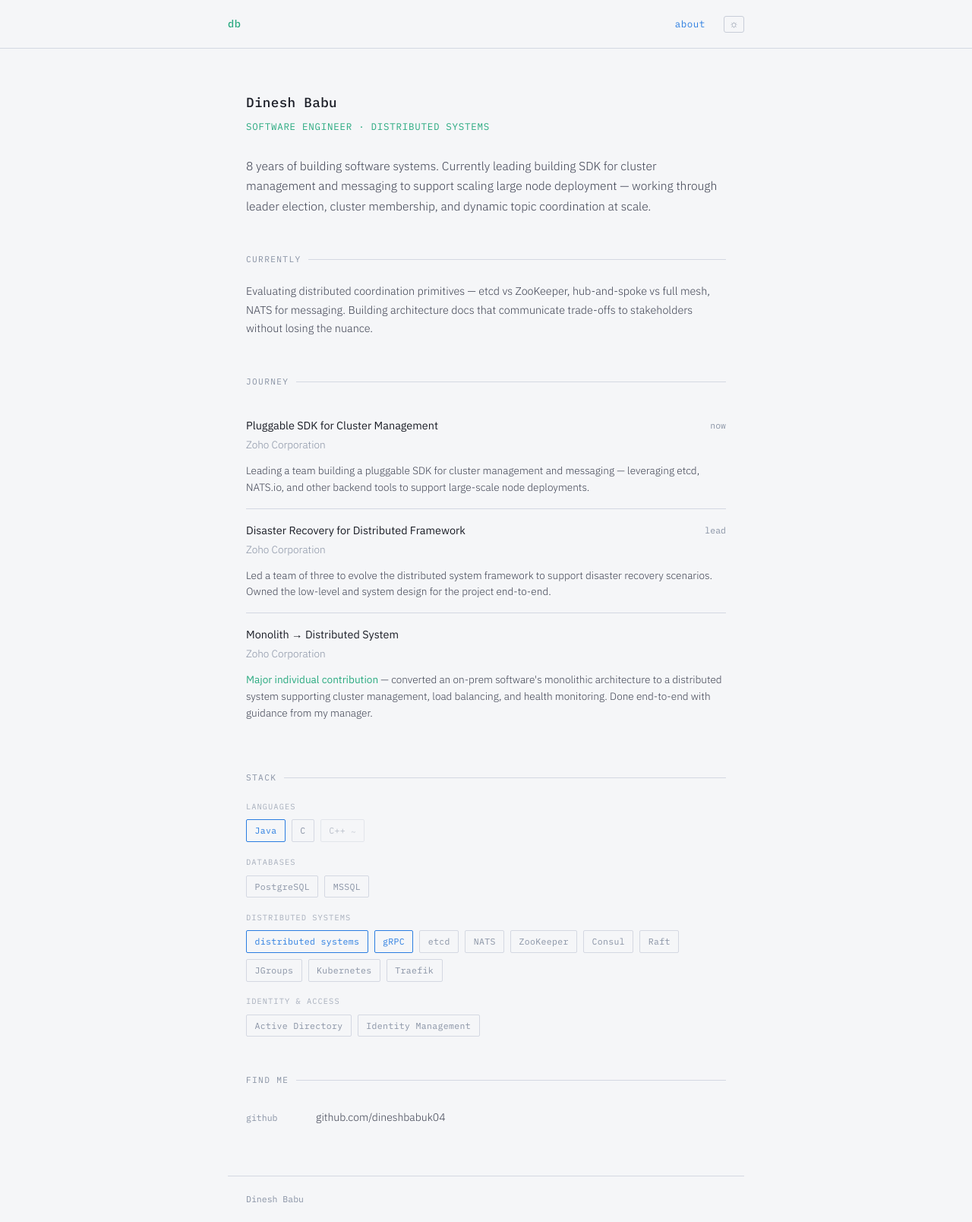
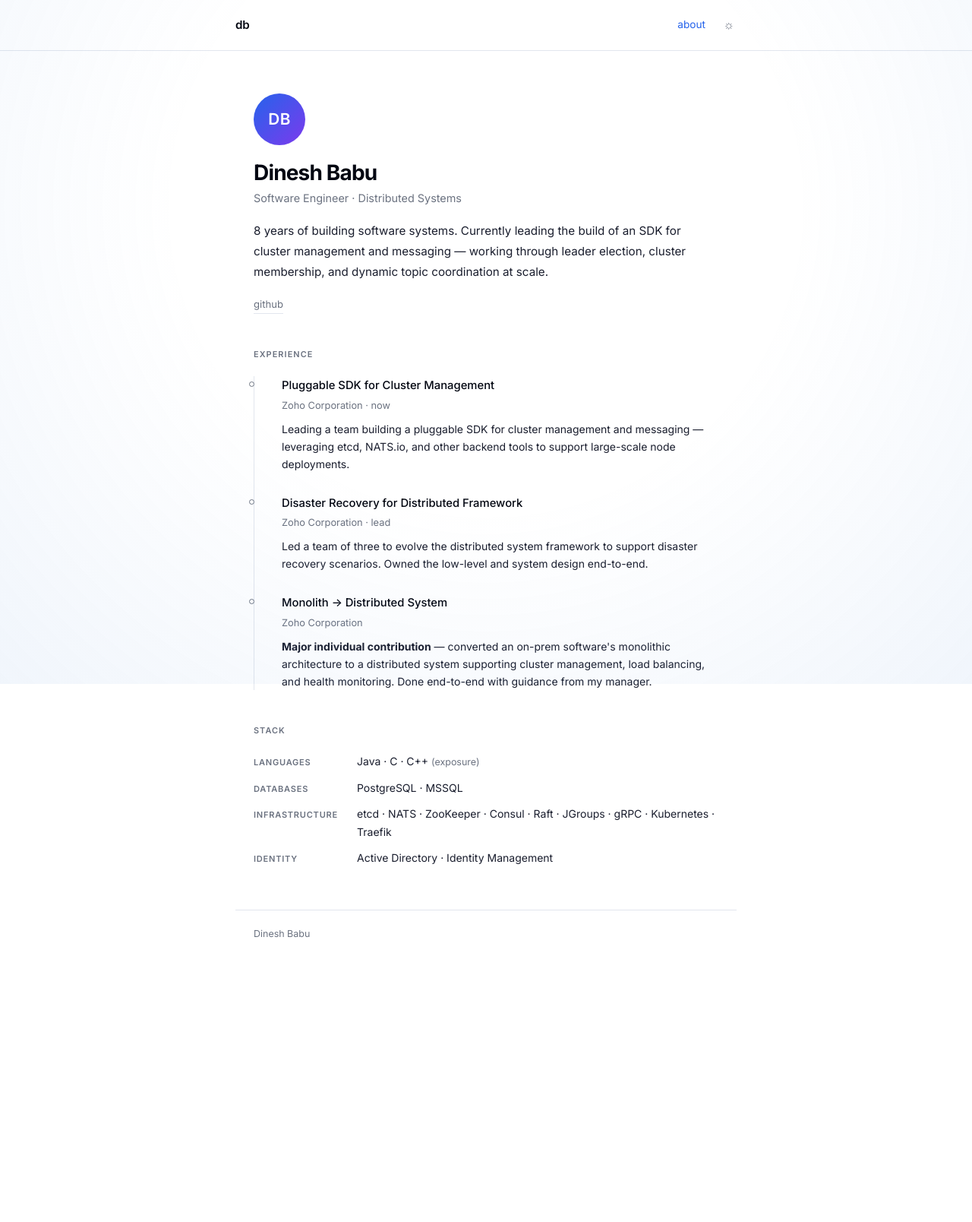
Before and after one commit to dineshbabuk04/dineshbabuk04.github.io, a Jekyll site: the page built from index.md, in a window 1280 px wide. Shown: the whole page at 76% size. Built offline with Jekyll 4.4.1, drawn with Linux system fonts in a browser that asks for light colours; after the commit the page ends 1259 px from its top, so only the background shows below that.

Commit message:
Redesign to karpathy.ai style — Inter font, timeline journey, plain stack, avatar, vignette

```diff
--- a/_layouts/default.html
+++ b/_layouts/default.html
@@ -10,7 +10,7 @@
   <link rel="preconnect" href="https://fonts.googleapis.com" />
   <link rel="preconnect" href="https://fonts.gstatic.com" crossorigin />
   <link
-    href="https://fonts.googleapis.com/css2?family=IBM+Plex+Mono:wght@400;500&family=IBM+Plex+Sans:ital,wght@0,300;0,400;0,500;1,300&display=swap"
+    href="https://fonts.googleapis.com/css2?family=Inter:wght@400;500;600;700&family=IBM+Plex+Mono:wght@400;500&display=swap"
     rel="stylesheet" />
   <link rel="stylesheet" href="{{ '/assets/css/main.css' | relative_url }}" />
   <script>
--- a/assets/css/main.css
+++ b/assets/css/main.css
@@ -1,4 +1,4 @@
-/* ─── Reset & Base ─────────────────────────────────────────── */
+/* ─── Reset ──────────────────────────────────────────────────── */
 *,
 *::before,
 *::after {
@@ -7,8 +7,22 @@
   padding: 0;
 }
 
-/* ─── Themes ────────────────────────────────────────────────── */
-:root,
+/* ─── Themes ─────────────────────────────────────────────────── */
+:root {
+  --bg: #ffffff;
+  --bg-2: #f3f4f7;
+  --border: #e2e6ee;
+  --text: #1a1e2e;
+  --text-dim: #6b7280;
+  --text-head: #030712;
+  --accent: #2563eb;
+  --accent-2: #059669;
+  --sans: 'Inter', system-ui, -apple-system, BlinkMacSystemFont, sans-serif;
+  --mono: 'IBM Plex Mono', monospace;
+  --max-w: 660px;
+  --gutter: 1.5rem;
+}
+
 [data-theme="dark"] {
   --bg: #0d0f12;
   --bg-2: #141720;
@@ -18,27 +32,9 @@
   --text-head: #e8ecf2;
   --accent: #4e9af1;
   --accent-2: #56c2a0;
-  --mono: 'IBM Plex Mono', monospace;
-  --sans: 'IBM Plex Sans', sans-serif;
-  --max-w: 680px;
-  --gutter: 1.5rem;
-  --toggle-bg: transparent;
-  --toggle-border: #2a3040;
 }
 
-[data-theme="light"] {
-  --bg: #f5f6f8;
-  --bg-2: #eceef2;
-  --border: #d4d8e2;
-  --text: #3c4050;
-  --text-dim: #8892a4;
-  --text-head: #1a1d26;
-  --accent: #2a7de1;
-  --accent-2: #2aaa80;
-  --toggle-bg: transparent;
-  --toggle-border: #c8cdd8;
-}
-
+/* ─── Base ───────────────────────────────────────────────────── */
 html {
   font-size: 16px;
   scroll-behavior: smooth;
@@ -48,11 +44,26 @@ body {
   background: var(--bg);
   color: var(--text);
   font-family: var(--sans);
-  font-weight: 300;
+  font-weight: 400;
   line-height: 1.7;
   min-height: 100vh;
   display: flex;
   flex-direction: column;
+}
+
+/* Vignette overlay in light mode */
+body::before {
+  content: '';
+  position: fixed;
+  inset: 0;
+  background: radial-gradient(ellipse at 50% 30%, transparent 45%, rgba(96, 150, 220, 0.09) 100%);
+  pointer-events: none;
+  z-index: 9999;
+  transition: opacity 0.3s;
+}
+
+html[data-theme="dark"] body::before {
+  opacity: 0;
 }
 
 a {
@@ -65,10 +76,10 @@ a:hover {
   text-underline-offset: 3px;
 }
 
-/* ─── Header / Nav ─────────────────────────────────────────── */
+/* ─── Header / Nav ───────────────────────────────────────────── */
 .site-header {
+  padding: 1.25rem var(--gutter);
   border-bottom: 1px solid var(--border);
-  padding: 1.25rem var(--gutter);
 }
 
 .site-header nav {
@@ -80,79 +91,72 @@ a:hover {
 }
 
 .nav-home {
-  font-family: var(--mono);
-  font-size: 0.85rem;
-  color: var(--accent-2);
-  letter-spacing: 0.05em;
-  font-weight: 500;
+  font-size: 0.95rem;
+  font-weight: 600;
+  color: var(--text-head);
+  letter-spacing: -0.01em;
 }
 
 .nav-home:hover {
   text-decoration: none;
-  opacity: 0.8;
+  opacity: 0.65;
 }
 
 .nav-links {
   display: flex;
-  gap: 1.5rem;
+  gap: 1.25rem;
+  align-items: center;
 }
 
 .nav-links a {
-  font-family: var(--mono);
-  font-size: 0.78rem;
+  font-size: 0.85rem;
   color: var(--text-dim);
-  letter-spacing: 0.04em;
   transition: color 0.15s;
 }
 
-.nav-links a:hover,
-.nav-links a.active {
+.nav-links a:hover {
   color: var(--text-head);
   text-decoration: none;
 }
 
 .nav-links a.active {
   color: var(--accent);
+  text-decoration: none;
 }
 
-/* ─── Theme Toggle ─────────────────────────────────────────── */
+/* ─── Theme Toggle ───────────────────────────────────────────── */
 .theme-toggle {
   background: none;
-  border: 1px solid var(--toggle-border);
-  border-radius: 3px;
+  border: none;
   color: var(--text-dim);
   cursor: pointer;
-  font-size: 0.85rem;
+  font-size: 1rem;
   line-height: 1;
-  padding: 0.2rem 0.4rem;
-  transition: color 0.15s, border-color 0.15s;
-  display: flex;
-  align-items: center;
+  padding: 0.1rem 0.2rem;
+  transition: color 0.15s;
 }
 
 .theme-toggle:hover {
   color: var(--text-head);
-  border-color: var(--text-dim);
 }
 
-/* Show moon icon in dark mode, sun icon in light mode */
-[data-theme="dark"] .theme-icon-light {
+html[data-theme="dark"] .theme-icon-light {
   display: none;
 }
 
-[data-theme="dark"] .theme-icon-dark {
+html[data-theme="dark"] .theme-icon-dark {
   display: inline;
 }
 
-[data-theme="light"] .theme-icon-dark {
+html[data-theme="light"] .theme-icon-dark {
   display: none;
 }
 
-[data-theme="light"] .theme-icon-light {
+html[data-theme="light"] .theme-icon-light {
   display: inline;
 }
 
-/* ─── Main ─────────────────────────────────────────────────── */
+/* ─── Main ───────────────────────────────────────────────────── */
 main {
   flex: 1;
   max-width: var(--max-w);
@@ -161,205 +165,172 @@ main {
   width: 100%;
 }
 
-/* ─── Profile / Home ───────────────────────────────────────── */
-.profile {}
+/* ─── Profile ────────────────────────────────────────────────── */
+.profile-intro {
+  margin-bottom: 2.75rem;
+}
 
-.profile-intro {
-  margin-bottom: 3rem;
+.avatar {
+  width: 68px;
+  height: 68px;
+  border-radius: 50%;
+  background: linear-gradient(135deg, #2563eb 0%, #7c3aed 100%);
+  color: #fff;
+  display: flex;
+  align-items: center;
+  justify-content: center;
+  font-size: 1.3rem;
+  font-weight: 600;
+  letter-spacing: 0.02em;
+  margin-bottom: 1.25rem;
+  user-select: none;
+}
+
+html[data-theme="dark"] .avatar {
+  background: linear-gradient(135deg, #4e9af1 0%, #9b6dff 100%);
 }
 
 .profile-name {
-  font-family: var(--mono);
-  font-size: 1.1rem;
-  font-weight: 500;
+  font-size: 1.75rem;
+  font-weight: 700;
   color: var(--text-head);
-  letter-spacing: 0.02em;
-  margin-bottom: 0.35rem;
+  letter-spacing: -0.03em;
+  line-height: 1.2;
+  margin-bottom: 0.3rem;
 }
 
 .profile-tagline {
-  font-family: var(--mono);
-  font-size: 0.78rem;
-  color: var(--accent-2);
-  letter-spacing: 0.06em;
-  text-transform: uppercase;
-}
-
-.profile-bio {
-  margin-top: 1.75rem;
+  font-size: 0.9rem;
+  color: var(--text-dim);
+  margin-bottom: 1.1rem;
 }
 
 .profile-bio p {
-  font-size: 0.975rem;
+  font-size: 0.95rem;
   color: var(--text);
-  margin-bottom: 1rem;
+  line-height: 1.75;
+  margin-bottom: 0.85rem;
 }
 
 .profile-bio p:last-child {
   margin-bottom: 0;
 }
 
-/* ─── Sections ─────────────────────────────────────────────── */
+/* Social links row */
+.social-links {
+  display: flex;
+  gap: 1rem;
+  margin-top: 1.1rem;
+  flex-wrap: wrap;
+}
+
+.social-link {
+  font-size: 0.82rem;
+  color: var(--text-dim);
+  border-bottom: 1px solid var(--border);
+  padding-bottom: 0.05rem;
+  transition: color 0.15s, border-color 0.15s;
+}
+
+.social-link:hover {
+  color: var(--accent);
+  border-color: var(--accent);
+  text-decoration: none;
+}
+
+/* ─── Sections ───────────────────────────────────────────────── */
 .section {
-  margin-top: 3rem;
+  margin-top: 2.75rem;
 }
 
 .section-label {
-  font-family: var(--mono);
-  font-size: 0.7rem;
-  letter-spacing: 0.12em;
+  font-size: 0.68rem;
+  font-weight: 600;
+  letter-spacing: 0.1em;
   text-transform: uppercase;
   color: var(--text-dim);
   margin-bottom: 1.25rem;
-  display: flex;
-  align-items: center;
-  gap: 0.6rem;
 }
 
-.section-label::after {
-  content: '';
-  flex: 1;
-  height: 1px;
-  background: var(--border);
+/* ─── Timeline ───────────────────────────────────────────────── */
+.timeline {
+  position: relative;
+  padding-left: 1rem;
+  border-left: 1.5px solid var(--border);
 }
 
-/* ─── Tech Stack Tags ──────────────────────────────────────── */
-.tags {
-  display: flex;
-  flex-wrap: wrap;
-  gap: 0.5rem;
+.timeline-item {
+  position: relative;
+  padding: 0 0 1.75rem 1.25rem;
 }
 
-.tag {
-  font-family: var(--mono);
-  font-size: 0.72rem;
-  padding: 0.25rem 0.65rem;
-  border: 1px solid var(--border);
-  color: var(--text-dim);
-  border-radius: 2px;
-  letter-spacing: 0.03em;
+.timeline-item:last-child {
+  padding-bottom: 0;
 }
 
-.tag.highlight {
-  border-color: var(--accent);
-  color: var(--accent);
+.timeline-dot {
+  position: absolute;
+  left: -1.42rem;
+  top: 0.42rem;
+  width: 7px;
+  height: 7px;
+  border-radius: 50%;
+  background: var(--bg);
+  border: 1.5px solid var(--text-dim);
 }
 
-.tag.tag-dim {
-  opacity: 0.55;
+.timeline-role {
+  font-size: 0.925rem;
+  font-weight: 500;
+  color: var(--text-head);
+  margin-bottom: 0.15rem;
 }
 
-.tag-note {
-  font-size: 0.65rem;
-  opacity: 0.7;
-  vertical-align: middle;
+.timeline-meta {
+  font-size: 0.8rem;
+  color: var(--text-dim);
+  margin-bottom: 0.5rem;
 }
 
-/* ─── Stack Groups ─────────────────────────────────────────── */
-.stack-group {
-  margin-top: 1.1rem;
+.timeline-desc {
+  font-size: 0.875rem;
+  color: var(--text);
+  line-height: 1.65;
 }
 
-.stack-group:first-child {
-  margin-top: 0;
+/* ─── Stack (plain text) ─────────────────────────────────────── */
+.stack-plain {
+  display: flex;
+  flex-direction: column;
+  gap: 0.65rem;
 }
 
-.stack-group-label {
-  font-family: var(--mono);
-  font-size: 0.65rem;
-  letter-spacing: 0.1em;
+.stack-row {
+  display: grid;
+  grid-template-columns: 7.5rem 1fr;
+  gap: 0.5rem 1rem;
+  align-items: baseline;
+}
+
+.stack-cat {
+  font-size: 0.69rem;
+  font-weight: 600;
+  letter-spacing: 0.07em;
   text-transform: uppercase;
   color: var(--text-dim);
-  margin-bottom: 0.5rem;
-  opacity: 0.7;
 }
 
-/* ─── Work items ───────────────────────────────────────────── */
-.work-list {
-  list-style: none;
-}
-
-.work-item {
-  display: grid;
-  grid-template-columns: 1fr auto;
-  gap: 0.5rem 1.5rem;
-  padding: 1rem 0;
-  border-bottom: 1px solid var(--border);
-  align-items: start;
-}
-
-.work-item:last-child {
-  border-bottom: none;
-}
-
-.work-role {
-  font-size: 0.9rem;
-  color: var(--text-head);
-  font-weight: 400;
-}
-
-.work-company {
-  font-size: 0.85rem;
-  color: var(--text-dim);
-  margin-top: 0.1rem;
-}
-
-.work-period {
-  font-family: var(--mono);
-  font-size: 0.72rem;
-  color: var(--text-dim);
-  white-space: nowrap;
-  padding-top: 0.15rem;
-}
-
-.work-desc {
-  grid-column: 1 / -1;
-  font-size: 0.85rem;
-  color: var(--text);
-  margin-top: 0.25rem;
-  line-height: 1.6;
-}
-
-.work-highlight {
-  color: var(--accent-2);
-  font-weight: 400;
-}
-
-/* ─── Links section ────────────────────────────────────────── */
-.link-list {
-  list-style: none;
-}
-
-.link-list li {
-  display: flex;
-  align-items: center;
-  gap: 0.75rem;
-  padding: 0.5rem 0;
-  border-bottom: 1px solid var(--border);
-}
-
-.link-list li:last-child {
-  border-bottom: none;
-}
-
-.link-label {
-  font-family: var(--mono);
-  font-size: 0.72rem;
-  color: var(--text-dim);
-  width: 5rem;
-  flex-shrink: 0;
-}
-
-.link-list a {
+.stack-vals {
   font-size: 0.875rem;
   color: var(--text);
 }
 
-.link-list a:hover {
-  color: var(--accent);
+.stack-note {
+  font-size: 0.78rem;
+  color: var(--text-dim);
 }
 
-/* ─── Blog page ────────────────────────────────────────────── */
+/* ─── Blog page ──────────────────────────────────────────────── */
 .post-list {
   list-style: none;
 }
@@ -368,7 +339,7 @@ main {
   display: grid;
   grid-template-columns: auto 1fr;
   gap: 0.5rem 1.25rem;
-  padding: 1.1rem 0;
+  padding: 1rem 0;
   border-bottom: 1px solid var(--border);
   align-items: baseline;
 }
@@ -378,8 +349,7 @@ main {
 }
 
 .post-list-date {
-  font-family: var(--mono);
-  font-size: 0.7rem;
+  font-size: 0.75rem;
   color: var(--text-dim);
   white-space: nowrap;
 }
@@ -398,10 +368,10 @@ main {
   grid-column: 2;
   font-size: 0.82rem;
   color: var(--text-dim);
-  margin-top: 0.15rem;
+  margin-top: 0.1rem;
 }
 
-/* ─── Post ─────────────────────────────────────────────────── */
+/* ─── Post ───────────────────────────────────────────────────── */
 .post {}
 
 .post-header {
@@ -409,19 +379,18 @@ main {
 }
 
 .post-header time {
-  font-family: var(--mono);
-  font-size: 0.72rem;
+  font-size: 0.75rem;
   color: var(--text-dim);
-  letter-spacing: 0.04em;
   display: block;
   margin-bottom: 0.75rem;
 }
 
 .post-header h1 {
   font-size: 1.5rem;
-  font-weight: 400;
+  font-weight: 700;
   color: var(--text-head);
   line-height: 1.3;
+  letter-spacing: -0.02em;
 }
 
 .post-desc {
@@ -437,8 +406,8 @@ main {
 }
 
 .post-content h2 {
-  font-family: var(--mono);
   font-size: 0.85rem;
+  font-weight: 600;
   text-transform: uppercase;
   letter-spacing: 0.08em;
   color: var(--accent-2);
@@ -447,7 +416,7 @@ main {
 
 .post-content h3 {
   font-size: 1rem;
-  font-weight: 500;
+  font-weight: 600;
   color: var(--text-head);
   margin: 2rem 0 0.75rem;
 }
@@ -466,7 +435,7 @@ main {
   background: var(--bg-2);
   border: 1px solid var(--border);
   padding: 0.1em 0.4em;
-  border-radius: 2px;
+  border-radius: 3px;
   color: var(--accent-2);
 }
 
@@ -476,7 +445,7 @@ main {
   padding: 1.25rem;
   overflow-x: auto;
   margin: 1.5rem 0;
-  border-radius: 3px;
+  border-radius: 4px;
 }
 
 .post-content pre code {
@@ -511,12 +480,11 @@ main {
 }
 
 .post-footer a {
-  font-family: var(--mono);
   font-size: 0.78rem;
   color: var(--text-dim);
 }
 
-/* ─── Footer ───────────────────────────────────────────────── */
+/* ─── Footer ─────────────────────────────────────────────────── */
 .site-footer {
   border-top: 1px solid var(--border);
   padding: 1.25rem var(--gutter);
@@ -529,8 +497,7 @@ main {
 }
 
 .site-footer span {
-  font-family: var(--mono);
-  font-size: 0.72rem;
+  font-size: 0.78rem;
   color: var(--text-dim);
 }
 
@@ -540,8 +507,7 @@ main {
 }
 
 .footer-links a {
-  font-family: var(--mono);
-  font-size: 0.72rem;
+  font-size: 0.78rem;
   color: var(--text-dim);
 }
 
@@ -550,21 +516,22 @@ main {
   text-decoration: none;
 }
 
-/* ─── Responsive ───────────────────────────────────────────── */
+/* ─── Responsive ─────────────────────────────────────────────── */
 @media (max-width: 600px) {
   :root {
     --gutter: 1.1rem;
   }
 
   main {
-    padding: 2.5rem var(--gutter);
+    padding: 2.25rem var(--gutter);
   }
 
-  .work-item {
+  .stack-row {
     grid-template-columns: 1fr;
+    gap: 0.15rem;
   }
 
-  .work-period {
-    display: none;
+  .stack-cat {
+    margin-bottom: 0.1rem;
   }
 }
--- a/index.md
+++ b/index.md
@@ -7,119 +7,85 @@ description: Software engineer specializing in distributed systems
 <div class="profile">
 
   <div class="profile-intro">
+    <div class="avatar">DB</div>
     <div class="profile-name">Dinesh Babu</div>
     <div class="profile-tagline">Software Engineer · Distributed Systems</div>
     <div class="profile-bio">
       <p>
-        8 years of building software systems. Currently leading building SDK for cluster management and messaging to support scaling large node deployment — working through
-        leader election, cluster membership, and dynamic topic coordination at scale.
+        8 years of building software systems. Currently leading the build of an SDK for cluster
+        management and messaging — working through leader election, cluster membership, and
+        dynamic topic coordination at scale.
       </p>
+    </div>
+    <div class="social-links">
+      <a href="https://github.com/dineshbabuk04/" target="_blank" class="social-link">github</a>
     </div>
   </div>
 
   <div class="section">
-    <div class="section-label">currently</div>
-    <p style="font-size: 0.9rem;">
-      Evaluating distributed coordination primitives — etcd vs ZooKeeper, hub-and-spoke
-      vs full mesh, NATS for messaging. Building architecture docs that communicate
-      trade-offs to stakeholders without losing the nuance.
-    </p>
-  </div>
+    <div class="section-label">experience</div>
+    <div class="timeline">
 
-  <div class="section">
-    <div class="section-label">journey</div>
-    <ul class="work-list">
-      <li class="work-item">
-        <div>
-          <div class="work-role">Pluggable SDK for Cluster Management</div>
-          <div class="work-company">Zoho Corporation</div>
+      <div class="timeline-item">
+        <div class="timeline-dot"></div>
+        <div class="timeline-content">
+          <div class="timeline-role">Pluggable SDK for Cluster Management</div>
+          <div class="timeline-meta">Zoho Corporation &middot; now</div>
+          <p class="timeline-desc">
+            Leading a team building a pluggable SDK for cluster management and messaging —
+            leveraging etcd, NATS.io, and other backend tools to support large-scale node deployments.
+          </p>
         </div>
-        <div class="work-period">now</div>
-        <div class="work-desc">
-          Leading a team building a pluggable SDK for cluster management and messaging —
-          leveraging etcd, NATS.io, and other backend tools to support large-scale node deployments.
+      </div>
+
+      <div class="timeline-item">
+        <div class="timeline-dot"></div>
+        <div class="timeline-content">
+          <div class="timeline-role">Disaster Recovery for Distributed Framework</div>
+          <div class="timeline-meta">Zoho Corporation &middot; lead</div>
+          <p class="timeline-desc">
+            Led a team of three to evolve the distributed system framework to support disaster
+            recovery scenarios. Owned the low-level and system design end-to-end.
+          </p>
         </div>
-      </li>
-      <li class="work-item">
-        <div>
-          <div class="work-role">Disaster Recovery for Distributed Framework</div>
-          <div class="work-company">Zoho Corporation</div>
+      </div>
+
+      <div class="timeline-item">
+        <div class="timeline-dot"></div>
+        <div class="timeline-content">
+          <div class="timeline-role">Monolith &rarr; Distributed System</div>
+          <div class="timeline-meta">Zoho Corporation</div>
+          <p class="timeline-desc">
+            <strong>Major individual contribution</strong> — converted an on-prem software's
+            monolithic architecture to a distributed system supporting cluster management,
+            load balancing, and health monitoring. Done end-to-end with guidance from my manager.
+          </p>
         </div>
-        <div class="work-period">lead</div>
-        <div class="work-desc">
-          Led a team of three to evolve the distributed system framework to support disaster recovery
-          scenarios. Owned the low-level and system design for the project end-to-end.
-        </div>
-      </li>
-      <li class="work-item">
-        <div>
-          <div class="work-role">Monolith → Distributed System</div>
-          <div class="work-company">Zoho Corporation</div>
-        </div>
-        <div class="work-period"></div>
-        <div class="work-desc">
-          <span class="work-highlight">Major individual contribution</span> — converted an on-prem
-          software's monolithic architecture to a distributed system supporting cluster management,
-          load balancing, and health monitoring. Done end-to-end with guidance from my manager.
-        </div>
-      </li>
-    </ul>
+      </div>
+
+    </div>
   </div>
 
   <div class="section">
     <div class="section-label">stack</div>
-
-    <div class="stack-group">
-      <div class="stack-group-label">languages</div>
-      <div class="tags">
-        <span class="tag highlight">Java</span>
-        <span class="tag">C</span>
-        <span class="tag tag-dim" title="Worked on, not extremely proficient">C++ <span class="tag-note">~</span></span>
+    <div class="stack-plain">
+      <div class="stack-row">
+        <span class="stack-cat">languages</span>
+        <span class="stack-vals">Java &middot; C &middot; C++ <span class="stack-note">(exposure)</span></span>
+      </div>
+      <div class="stack-row">
+        <span class="stack-cat">databases</span>
+        <span class="stack-vals">PostgreSQL &middot; MSSQL</span>
+      </div>
+      <div class="stack-row">
+        <span class="stack-cat">infrastructure</span>
+        <span class="stack-vals">etcd &middot; NATS &middot; ZooKeeper &middot; Consul &middot; Raft &middot; JGroups &middot; gRPC &middot; Kubernetes &middot; Traefik</span>
+      </div>
+      <div class="stack-row">
+        <span class="stack-cat">identity</span>
+        <span class="stack-vals">Active Directory &middot; Identity Management</span>
       </div>
     </div>
-
-    <div class="stack-group">
-      <div class="stack-group-label">databases</div>
-      <div class="tags">
-        <span class="tag">PostgreSQL</span>
-        <span class="tag">MSSQL</span>
-      </div>
-    </div>
-
-    <div class="stack-group">
-      <div class="stack-group-label">distributed systems</div>
-      <div class="tags">
-        <span class="tag highlight">distributed systems</span>
-        <span class="tag highlight">gRPC</span>
-        <span class="tag">etcd</span>
-        <span class="tag">NATS</span>
-        <span class="tag">ZooKeeper</span>
-        <span class="tag">Consul</span>
-        <span class="tag">Raft</span>
-        <span class="tag">JGroups</span>
-        <span class="tag">Kubernetes</span>
-        <span class="tag">Traefik</span>
-      </div>
-    </div>
-
-    <div class="stack-group">
-      <div class="stack-group-label">identity & access</div>
-      <div class="tags">
-        <span class="tag">Active Directory</span>
-        <span class="tag">Identity Management</span>
-      </div>
-    </div>
-
-  </div>
-
-  <div class="section">
-    <div class="section-label">find me</div>
-    <ul class="link-list">
-      <li>
-        <span class="link-label">github</span>
-        <a href="https://github.com/dineshbabuk04/" target="_blank">github.com/dineshbabuk04</a>
-      </li>
-    </ul>
   </div>
 
 </div>
```
Also changed, not shown: other parts of _layouts/default.html (+0 -2 lines), 5 other files.
